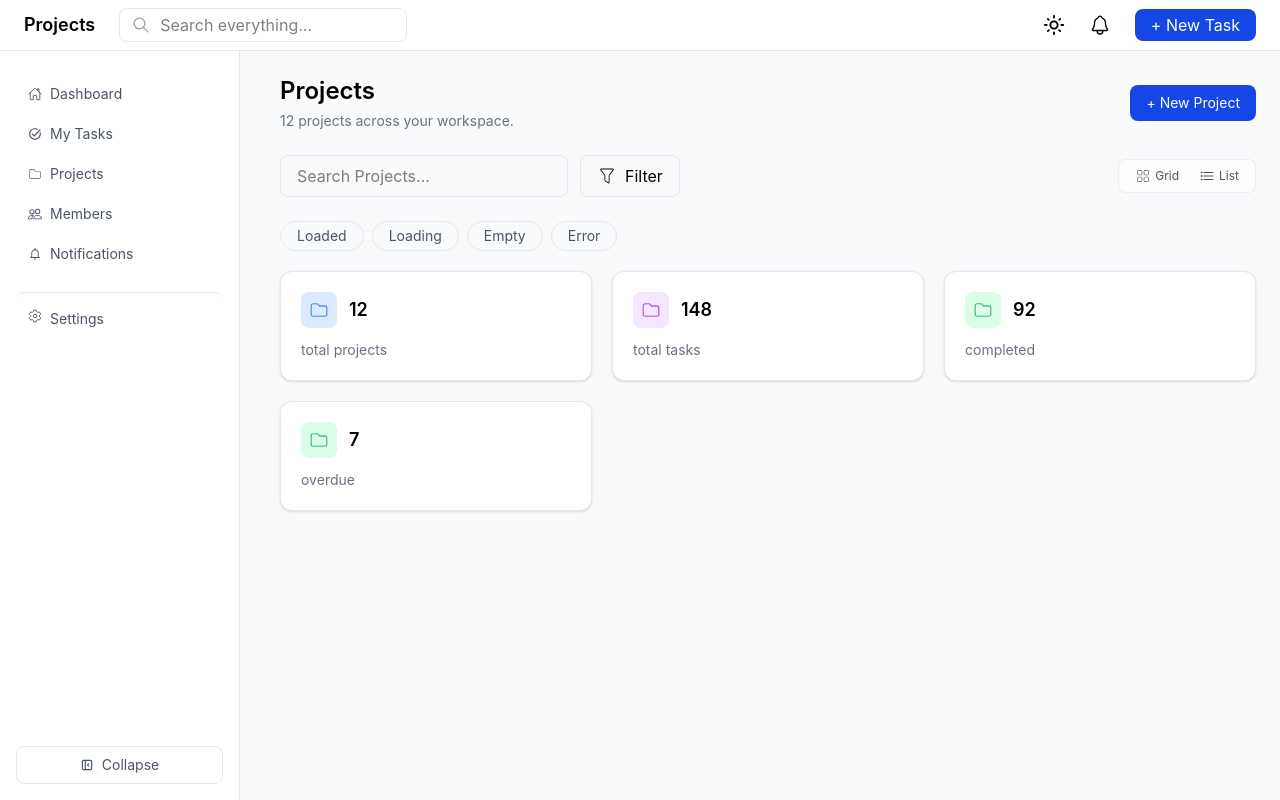
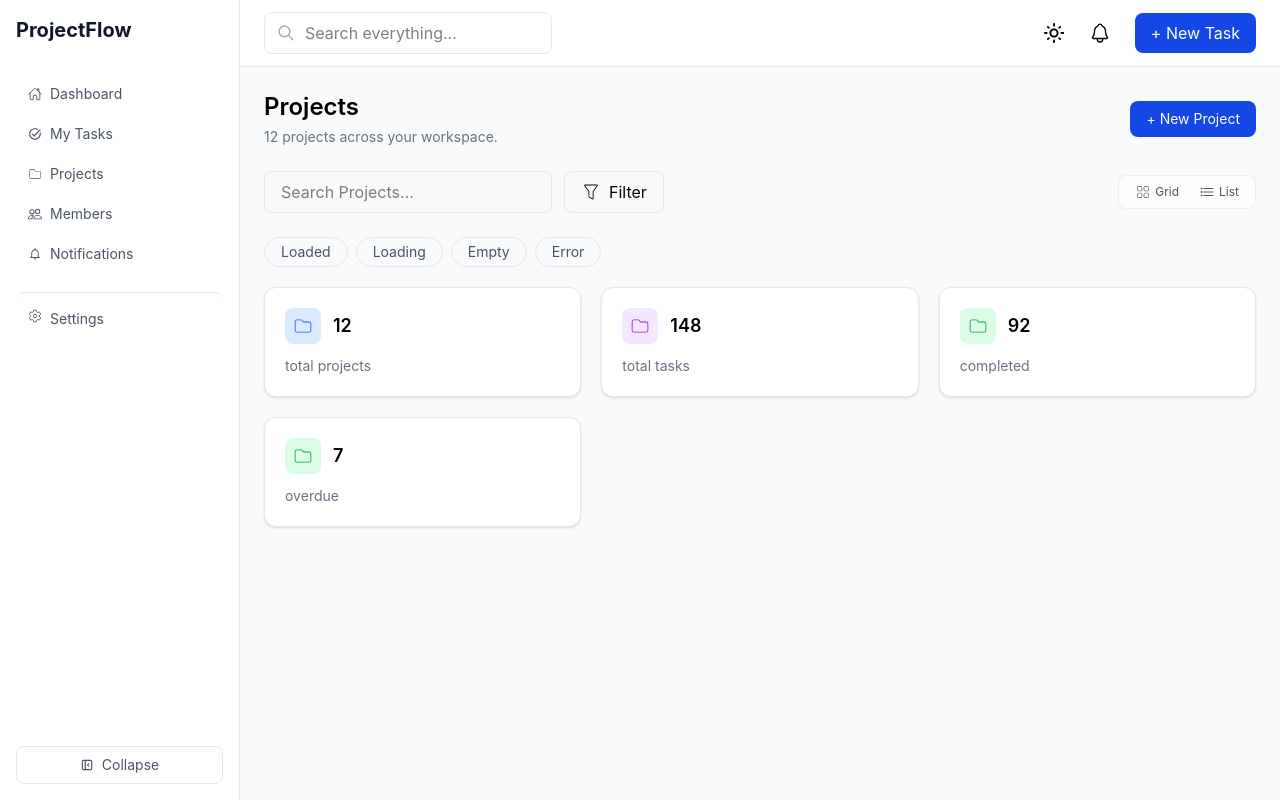
Before and after one commit to raha-mohebbi/ProjectFlow, a React (Vite) app: page /dashboard in a window 1280 px wide. Built offline with nearby package versions, Linux system fonts and the light colour scheme; no server answers.

Commit message:
fix: align navbar with main layout

```diff
--- a/src/components/layout/MainLayout.jsx
+++ b/src/components/layout/MainLayout.jsx
@@ -5,13 +5,15 @@ import SideBar from "./SideBar";
 const MainLayout = () => {
   return (
     <div className="min-h-screen bg-gray-50">
-      <Navbar />
-
       <SideBar />
 
-      <main className="ml-64">
-        <Outlet />
-      </main>
+      <div className="ml-60">
+        <Navbar />
+
+        <main>
+          <Outlet />
+        </main>
+      </div>
     </div>
   );
 };
--- a/src/components/layout/Navbar.jsx
+++ b/src/components/layout/Navbar.jsx
@@ -4,10 +4,10 @@ import { IoIosSearch } from "react-icons/io";
 
 const Navbar = () => {
   return (
-    <nav className="sticky top-0 z-50 flex items-center justify-between border-b border-gray-200 bg-white px-6 py-2">
+    <nav className="sticky top-0 z-50 flex items-center justify-between border-b border-gray-200 bg-white px-6 py-3">
 
-      <div className="flex items-center gap-6">
-        <p className="text-lg font-semibold">Projects</p>
+      <div className="flex items-center gap-8">
+
 
         <div className="relative">
           <IoIosSearch
@@ -18,7 +18,7 @@ const Navbar = () => {
           <input
             type="text"
             placeholder="Search everything..."
-            className="w-72 rounded-lg border border-gray-200 py-1 pl-10 pr-4 outline-none"
+            className="w-72 rounded-lg border border-gray-200 py-2 pl-10 pr-4 outline-none focus:border-blue-500"
           />
         </div>
       </div>
@@ -32,7 +32,7 @@ const Navbar = () => {
           <IoNotificationsOutline size={22} />
         </button>
 
-        <button className="rounded-lg bg-blue-700 px-4 py-1 text-white">
+        <button className="rounded-lg bg-blue-700 px-4 py-2 text-white">
           + New Task
         </button>
       </div>
```
